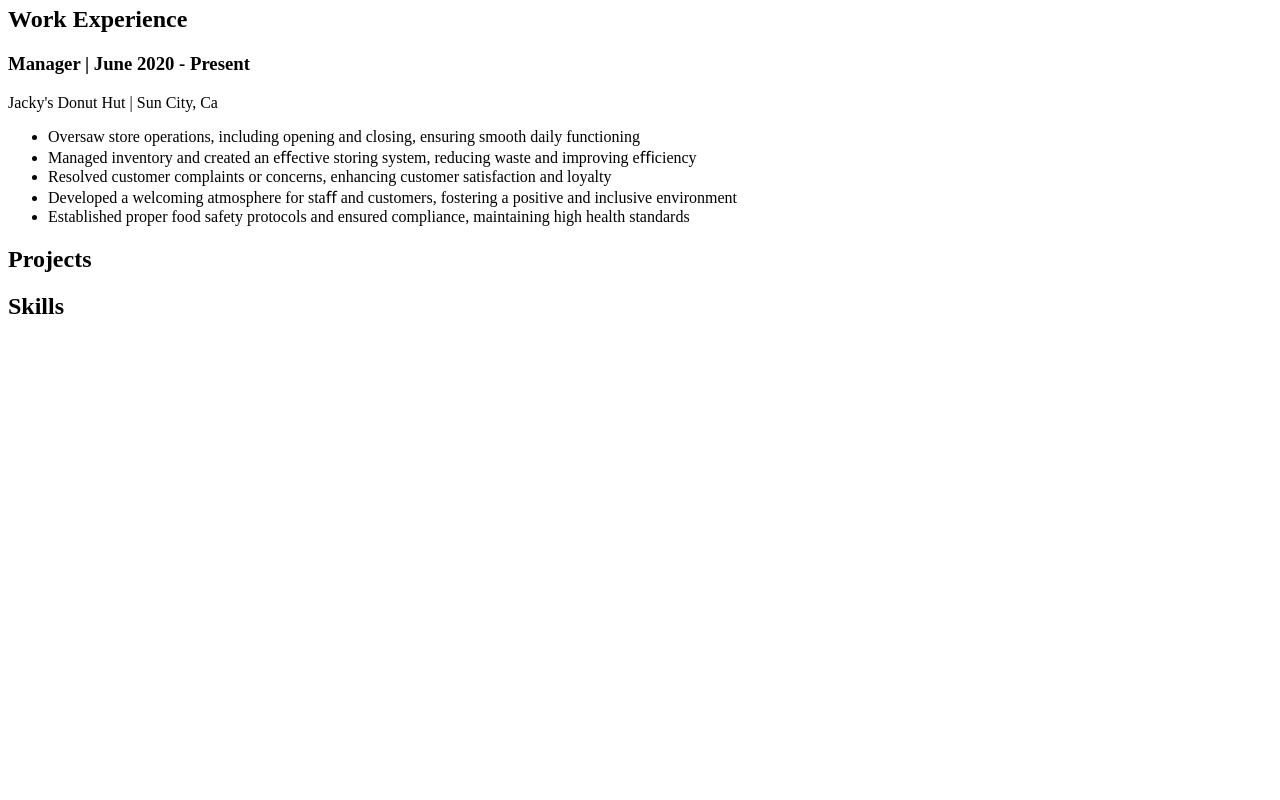
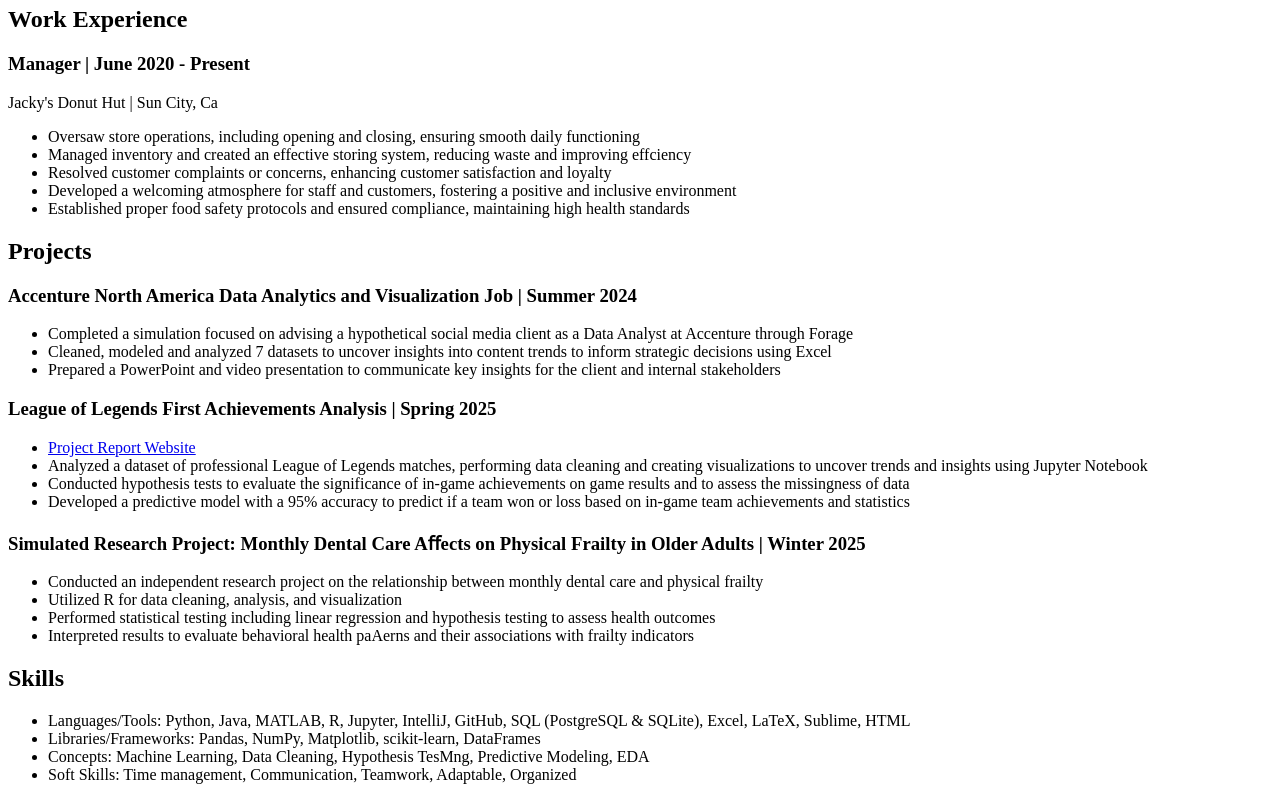
Before and after one commit to erikat21/portfolio, a plain HTML site: page resume/index.html in a window 1280 px wide. Shown: the part 550-1350 px from the top of the page. Before the commit the page ends 890 px from the top, so only its background shows below. Drawn offline with Linux system fonts and the light colour scheme.

Commit message:
finished resume page, step 8 done

```diff
--- a/resume/index.html
+++ b/resume/index.html
@@ -23,7 +23,7 @@
             Erika Tong<br>
             Phone: 951-970-0981<br>
             Email: ertong@ucsd.edu<br>
-            <a href="https://www.linkedin.com/in/erika-tong-93a4a5328/">LinkedIn</a>
+            <a href="https://www.linkedin.com/in/erika-tong-93a4a5328/" target="_blank">LinkedIn</a>
         </p>
     </section>
 
@@ -56,11 +56,11 @@
             <ul>
                 <li>Oversaw store operations, including opening and closing,
                     ensuring smooth daily functioning</li>
-                <li>Managed inventory and created an eﬀective storing system,
-                    reducing waste and improving eﬃciency</li>
+                <li>Managed inventory and created an effective storing system,
+                    reducing waste and improving effciency</li>
                 <li>Resolved customer complaints or concerns, enhancing customer
                     satisfaction and loyalty</li>
-                <li>Developed a welcoming atmosphere for staﬀ and customers,
+                <li>Developed a welcoming atmosphere for staff and customers,
                     fostering a positive and inclusive environment</li>
                 <li>Established proper food safety protocols and ensured compliance,
                     maintaining high health standards</li>
@@ -70,10 +70,57 @@
 
     <section>
         <h2>Projects</h2>
+        <h3>Accenture North America Data Analytics and Visualization Job | Summer 2024</h3>
+        <p>
+            <ul>
+                <li>Completed a simulation focused on advising a hypothetical
+                    social media client as a Data Analyst at Accenture through Forage</li>
+                <li>Cleaned, modeled and analyzed 7 datasets to uncover insights into content
+                    trends to inform strategic decisions using Excel</li>
+                <li>Prepared a PowerPoint and video presentation to communicate key insights
+                    for the client and internal stakeholders</li>
+            </ul>
+        </p>
+
+        <h3>League of Legends First Achievements Analysis | Spring 2025</h3>
+        <p>
+            <ul>
+                <li><a href="https://erikat21.github.io/LoL-First-Achievements-Project/" target="_blank">Project Report Website</a></li>
+                <li>Analyzed a dataset of professional League of Legends matches, performing
+                    data cleaning and creating visualizations to uncover trends and insights
+                    using Jupyter Notebook</li>
+                <li>Conducted hypothesis tests to evaluate the significance of in-game
+                    achievements on game results and to assess the missingness of data</li>
+                <li>Developed a predictive model with a 95% accuracy to predict if a
+                    team won or loss based on in-game team achievements and statistics</li>
+            </ul>
+        </p>
+
+        <h3>Simulated Research Project: Monthly Dental Care Aﬀects on Physical Frailty in Older Adults | Winter 2025</h3>
+        <p>
+            <ul>
+                <li>Conducted an independent research project on the relationship between
+                    monthly dental care and physical frailty</li>
+                <li>Utilized R for data cleaning, analysis, and visualization</li>
+                <li>Performed statistical testing including linear regression and hypothesis
+                    testing to assess health outcomes</li>
+                <li>Interpreted results to evaluate behavioral health paAerns and their
+                    associations with frailty indicators</li>
+            </ul>
+        </p>
     </section>
 
     <section>
         <h2>Skills</h2>
+        <p>
+            <ul>
+                <li>Languages/Tools: Python, Java, MATLAB, R, Jupyter, IntelliJ, GitHub,
+                    SQL (PostgreSQL & SQLite), Excel, LaTeX, Sublime, HTML</li>
+                <li>Libraries/Frameworks: Pandas, NumPy, Matplotlib, scikit-learn, DataFrames</li>
+                <li>Concepts: Machine Learning, Data Cleaning, Hypothesis TesMng, Predictive Modeling, EDA</li>
+                <li>Soft Skills: Time management, Communication, Teamwork, Adaptable, Organized</li>
+            </ul>
+        </p>
     </section>
 
 </body>
```
